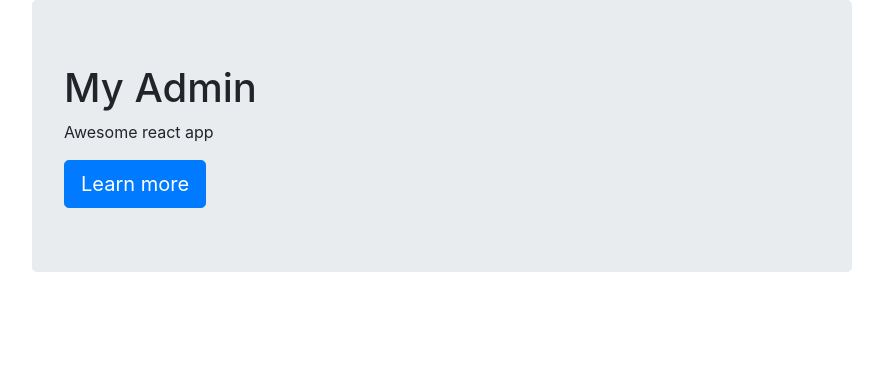
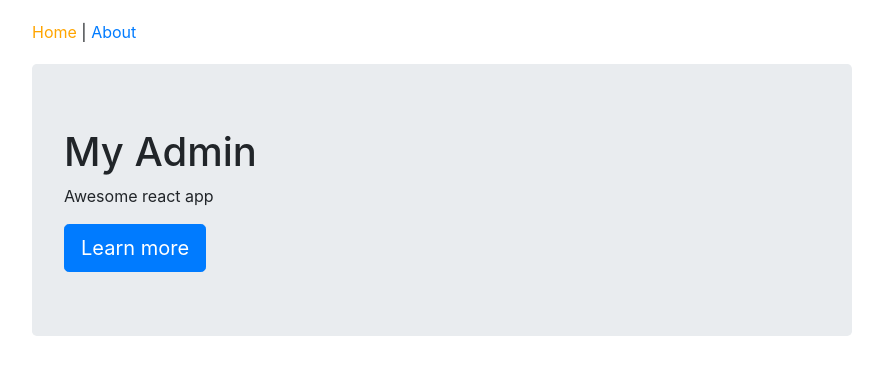
Before and after one commit to bborgesr/ubiquitous-octo-chainsaw-2, a React app: page / in a window 1280 px wide. Shown: the top 374 px of the page, without its empty margins (198-1081 px from the left). Built offline with nearby package versions, Linux system fonts and the light colour scheme.

Commit message:
added header

```diff
--- a/src/components/App.js
+++ b/src/components/App.js
@@ -2,10 +2,12 @@
 import { Route } from "react-router-dom";
 import HomePage from "./home/HomePage";
 import AboutPage from "./about/AboutPage";
+import Header from "./common/Header";
 
 function App() {
   return (
     <div className="container-fluid">
+      <Header />
       <Route exact path="/" component={HomePage} />
       <Route path="/about" component={AboutPage} />
     </div>
--- /dev/null
+++ b/src/components/common/Header.js
@@ -0,0 +1,20 @@
+import React from "react";
+import { NavLink } from "react-router-dom";
+
+const Header = () => {
+  const activeStyle = { color: "orange" };
+
+  return (
+    <nav>
+      <NavLink to="/" activeStyle={activeStyle} exact>
+        Home
+      </NavLink>
+      {" | "}
+      <NavLink to="/about" activeStyle={activeStyle}>
+        About
+      </NavLink>
+    </nav>
+  );
+};
+
+export default Header;
```
